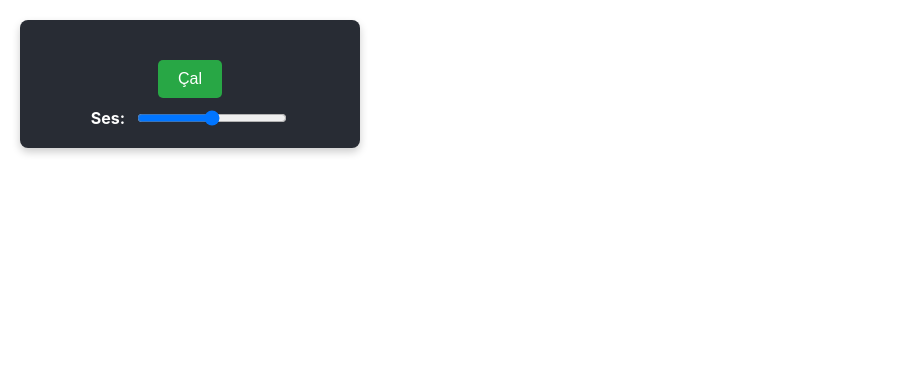
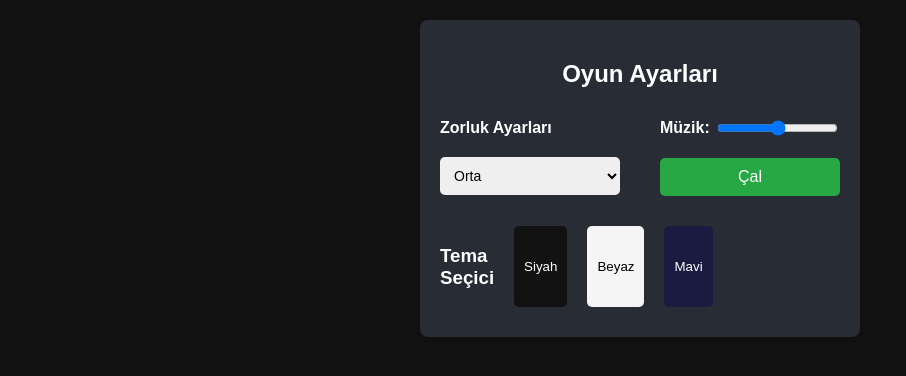
Before and after one commit to Mrtytt/UnoGame, a React (Create React App) app in the folder uno-game/: page /settings in a window 1280 px wide. Shown: the top 376 px of the page, without its empty margins (0-906 px from the left). Built offline with nearby package versions, Linux system fonts and the light colour scheme.

Commit message:
Update 1.1
Css güncellemeleri ve MusicContext eklemesi

```diff
--- a/uno-game/src/App.tsx
+++ b/uno-game/src/App.tsx
@@ -6,11 +6,10 @@ import RulesPage from './pages/rules';
 import UpdatesScreen from './pages/updates';
 import SupportScreen from './pages/support';
 import Settings from './pages/settings';
+import { MusicProvider } from './context/MusicContext'; // MusicProvider'ı import et
 
 const App: React.FC = () => {
   const [isLoading, setIsLoading] = useState(true);
-  const [isPaused, setIsPaused] = useState(false);
-  const [volume, setVolume] = useState(50);
 
   useEffect(() => {
     const timer = setTimeout(() => {
@@ -20,18 +19,9 @@ const App: React.FC = () => {
     return () => clearTimeout(timer);
   }, []);
 
-  // Duraklatma fonksiyonu
-  const handlePauseChange = (paused: boolean) => {
-    setIsPaused(paused);
-  };
-
-  // Ses seviyesi değiştirme fonksiyonu
-  const handleVolumeChange = (newVolume: number) => {
-    setVolume(newVolume);
-  };
-
   return (
     <Router>
+      <MusicProvider> {/* MusicProvider ile sarmalıyoruz */}
         <div>
           {isLoading ? <Loading /> : (
             <Routes>
@@ -39,13 +29,11 @@ const App: React.FC = () => {
               <Route path="/rules" element={<RulesPage />} />
               <Route path="/updates" element={<UpdatesScreen />} />
               <Route path="/support" element={<SupportScreen />} />
-            <Route
-              path="/settings"
-              element={<Settings onPauseChange={handlePauseChange} onVolumeChange={handleVolumeChange} />}
-            />
+              <Route path="/settings" element={<Settings />} />
             </Routes>
           )}
         </div>
+      </MusicProvider>
     </Router>
   );
 };
--- /dev/null
+++ b/uno-game/src/context/MusicContext.tsx
@@ -0,0 +1,60 @@
+import React, {
+    createContext,
+    useContext,
+    useRef,
+    useState,
+    useEffect,
+  } from "react";
+
+  interface MusicContextType {
+    isPlaying: boolean;
+    toggleMusic: () => void;
+    volume: number;
+    setVolume: (volume: number) => void;
+  }
+
+  const MusicContext = createContext<MusicContextType | undefined>(undefined);
+
+  // useMusic custom hook
+  export const useMusic = () => {
+    const context = useContext(MusicContext);
+    if (!context) {
+      throw new Error("useMusic must be used within a MusicProvider");
+    }
+    return context;
+  };
+
+  // MusicProvider component
+  export const MusicProvider: React.FC<{ children: React.ReactNode }> = ({ children }) => {
+    const audioRef = useRef<HTMLAudioElement>(null);
+    const [isPlaying, setIsPlaying] = useState(false);
+    const [volume, setVolume] = useState(0.5);
+
+    useEffect(() => {
+      if (audioRef.current) {
+        audioRef.current.volume = volume;
+        if (isPlaying) {
+          audioRef.current.play();
+        } else {
+          audioRef.current.pause();
+        }
+      }
+    }, [isPlaying, volume]);
+
+    const toggleMusic = () => {
+      setIsPlaying(!isPlaying);
+    };
+
+    const handleVolumeChange = (volume: number) => {
+      setVolume(volume);
+    };
+
+    return (
+      <MusicContext.Provider
+        value={{ isPlaying, toggleMusic, volume, setVolume: handleVolumeChange }}
+      >
+        <audio ref={audioRef} src="/music/background.mp3" loop />
+        {children}
+      </MusicContext.Provider>
+    );
+  };
--- a/uno-game/src/pages/rules.tsx
+++ b/uno-game/src/pages/rules.tsx
@@ -3,7 +3,7 @@ import React from 'react';
 const RulesPage = () => {
   return (
     <div style={styles.container}>
-      <h1>UNO Oyun Kuralları</h1>
+      <h1 style={styles.title}>UNO Oyun Kuralları</h1>
       <ul style={styles.rulesList}>
         <li>UNO, 2 ila 10 oyuncu ile oynanabilen bir kart oyunudur.</li>
         <li>Her oyuncuya 7 kart dağıtılır.</li>
@@ -13,7 +13,6 @@ const RulesPage = () => {
         <li>Oyunun amacı, kartları bitirip ilk önce oyunu bitirmektir.</li>
         <li>Oyun bitene kadar oyuncular sırayla kartlarını oynar ve oyun devam eder.</li>
       </ul>
-      <button onClick={() => window.history.back()} style={styles.backButton}>Geri Dön</button>
     </div>
   );
 };
@@ -21,22 +20,35 @@ const RulesPage = () => {
 const styles = {
   container: {
     padding: '20px',
-    textAlign: 'center' as 'center',
+    textAlign: 'center' as const,
+    backgroundColor: '#f4f4f9',
+    minHeight: '100vh',
+    display: 'flex',
+    flexDirection: 'column' as const,
+    alignItems: 'center',
+    justifyContent: 'center',
+    fontFamily: 'Arial, sans-serif',
+    color: '#333',
+    backgroundImage: 'url("https://www.transparenttextures.com/patterns/soft-wallpaper.png")',
+  },
+  title: {
+    fontSize: '2.5rem',
+    color: '#e63946',
+    marginBottom: '20px',
+    fontWeight: 'bold',
   },
   rulesList: {
-    listStyleType: 'disc' as 'disc',
-    textAlign: 'left' as 'left',
+    listStyleType: 'disc',
+    textAlign: 'left' as const,
     margin: '20px auto',
     width: '80%',
-  },
-  backButton: {
     padding: '10px 20px',
-    marginTop: '20px',
-    backgroundColor: '#4CAF50',
-    color: 'white',
-    border: 'none',
-    borderRadius: '5px',
-    cursor: 'pointer',
+    backgroundColor: '#ffffff',
+    borderRadius: '8px',
+    boxShadow: '0 4px 8px rgba(0, 0, 0, 0.1)',
+    color: '#555',
+    fontSize: '1.1rem',
+    lineHeight: '1.8',
   },
 };
 
--- a/uno-game/src/pages/settings.tsx
+++ b/uno-game/src/pages/settings.tsx
@@ -1,49 +1,87 @@
-import React, { useRef, useState } from "react";
+import React, { useRef, useState, useEffect } from "react";
+import { useMusic } from '../context/MusicContext';
 
-interface SettingsProps {
-  onPauseChange: (paused: boolean) => void;
-  onVolumeChange: (volume: number) => void;
-}
+const Settings: React.FC = () => {
+  const { isPlaying, toggleMusic, volume, setVolume } = useMusic();
+  const audioRef = useRef<HTMLAudioElement>(null);
+  const [difficulty, setDifficulty] = useState("Orta");
+  const [theme, setTheme] = useState<"black" | "white" | "navy">("black");
 
-const Settings: React.FC<SettingsProps> = ({ onPauseChange, onVolumeChange }) => {
-  const audioRef = useRef<HTMLAudioElement>(null);
-  const [isPlaying, setIsPlaying] = useState(false);
-  const [volume, setVolume] = useState(0.5);
-
-  const handlePauseToggle = () => {
-    setIsPlaying(prevState => {
-      onPauseChange(!prevState);
-      return !prevState;
-    });
-  };
-  const toggleMusic = () => {
-    if (audioRef.current) {
-      if (isPlaying) {
-        audioRef.current.pause();
-      } else {
-        audioRef.current.play();
-      }
-      setIsPlaying(!isPlaying);
-    }
+  // Tema değiştiğinde arka plan rengini kaydet
+  const changeTheme = (newTheme: keyof typeof themes) => {
+    setTheme(newTheme);
+    localStorage.setItem("theme", newTheme); // Tema kaydediliyor
   };
 
+  // Ses değiştiğinde ses seviyesini kaydet
   const adjustVolume = (event: React.ChangeEvent<HTMLInputElement>) => {
     const newVolume = parseFloat(event.target.value);
     if (audioRef.current) {
       audioRef.current.volume = newVolume;
     }
     setVolume(newVolume);
+    localStorage.setItem("volume", newVolume.toString()); // Ses kaydediliyor
+  };
+
+  const handleDifficultyChange = (
+    event: React.ChangeEvent<HTMLSelectElement>
+  ) => {
+    setDifficulty(event.target.value);
+  };
+
+  // Sayfa yüklendiğinde kullanıcı tercihlerini yükle
+  useEffect(() => {
+    const savedTheme = localStorage.getItem("theme") as
+      | "black"
+      | "white"
+      | "navy"
+      | null;
+    if (savedTheme) {
+      setTheme(savedTheme);
+    }
+
+    const savedVolume = localStorage.getItem("volume");
+    if (savedVolume) {
+      const volumeValue = parseFloat(savedVolume);
+      setVolume(volumeValue);
+      if (audioRef.current) {
+        audioRef.current.volume = volumeValue;
+      }
+    }
+  }, []);
+
+  // Sayfa yüklenirken tema ve ses ayarlarını uygula
+  useEffect(() => {
+    document.body.style.backgroundColor = themes[theme];
+    document.body.style.color = theme === "white" ? "black" : "white";
+  }, [theme]);
+
+  const themes: Record<"black" | "white" | "navy", string> = {
+    black: "#121212",
+    white: "#f5f5f5",
+    navy: "#1a1b41",
   };
 
   return (
     <div style={styles.settings}>
+      <h2 style={styles.title}>Oyun Ayarları</h2>
+      <div style={styles.firstPart}>
+        <div style={styles.setting}>
+        <label style={styles.volumeLabel}>Zorluk Ayarları</label>
+        <select
+            value={difficulty}
+            onChange={handleDifficultyChange}
+            style={styles.select}
+          >
+            <option value="Kolay">Kolay</option>
+            <option value="Orta">Orta</option>
+            <option value="Zor">Zor</option>
+          </select>
+        </div>
+        <div style={styles.setting}>
           <audio ref={audioRef} src="/music/background.mp3" loop />
-        <div style={styles.musicControls}>
-            <button style={styles.musicButton} onClick={toggleMusic}>
-            {isPlaying ? "Duraklat" : "Çal"}
-            </button>
           <div style={styles.volumeControl}>
-          <label style={styles.volumeLabel}>Ses:</label>
+            <label style={styles.volumeLabel}>Müzik:</label>
             <input
               type="range"
               min="0"
@@ -54,45 +92,102 @@ const Settings: React.FC<SettingsProps> = ({ onPauseChange, onVolumeChange }) =>
               style={styles.slider}
             />
           </div>
+          <button style={styles.musicButton} onClick={toggleMusic}>
+            {isPlaying ? "Duraklat" : "Çal"}
+          </button>
         </div>
       </div>
-
+      <div style={styles.setting}>
+        <div style={styles.themeSelector}>
+          <h3>Tema Seçici</h3>
+          <button
+            style={{
+              ...styles.themeButton,
+              backgroundColor: "#121212",
+              color: "white",
+            }}
+            onClick={() => changeTheme("black")}
+          >
+            Siyah
+          </button>
+          <button
+            style={{
+              ...styles.themeButton,
+              backgroundColor: "#f5f5f5",
+              color: "black",
+            }}
+            onClick={() => changeTheme("white")}
+          >
+            Beyaz
+          </button>
+          <button
+            style={{
+              ...styles.themeButton,
+              backgroundColor: "#1a1b41",
+              color: "white",
+            }}
+            onClick={() => changeTheme("navy")}
+          >
+            Mavi
+          </button>
+        </div>
+      </div>
+    </div>
   );
 };
 
 const styles = {
   settings: {
-    padding: '20px',
-    backgroundColor: '#282c34',
-    color: 'white',
-    borderRadius: '8px',
-    boxShadow: '0 4px 8px rgba(0, 0, 0, 0.2)',
-    maxWidth: '300px',
-    margin: '20px',
+    padding: "20px",
+    backgroundColor: "#282c34",
+    color: "white",
+    borderRadius: "8px",
+    boxShadow: "0 4px 8px rgba(0, 0, 0, 0.2)",
+    maxWidth: "400px",
+    margin: "20px auto",
+    fontFamily: "Arial, sans-serif",
+  },
+  title: {
+    fontSize: "1.5rem",
+    marginBottom: "20px",
+    textAlign: "center" as const,
   },
   setting: {
-    marginBottom: '20px',
+    marginBottom: "10px",
+    marginTop: "10px",
+    width: "45%",
   },
   label: {
-    fontSize: '16px',
-    marginBottom: '10px',
-    display: 'block',
+    fontSize: "16px",
+    display: "block",
+    marginTop:"10px",
+  },
+  select: {
+    width: "100%",
+    padding: "10px",
+    fontSize: "14px",
+    marginTop: "20px",
+    border: "none",
+    borderRadius: "5px",
+    cursor: "pointer",
+    transition: "background-color 0.3s ease",
+
   },
   button: {
-    padding: '10px 20px',
-    backgroundColor: '#007bff',
-    color: 'white',
-    border: 'none',
-    borderRadius: '4px',
-    cursor: 'pointer',
-    fontSize: '14px',
+    padding: "10px 20px",
+    backgroundColor: "#007bff",
+    color: "white",
+    border: "none",
+    borderRadius: "4px",
+    cursor: "pointer",
+    fontSize: "14px",
   },
   musicControls: {
-    marginTop: "20px",
+    marginTop: "10px",
     display: "flex",
     flexDirection: "column" as const,
     alignItems: "center",
-    gap: "10px",
+    gap: "15px", // Adjusted gap to match the other components
   },
   musicButton: {
     padding: "10px 20px",
@@ -102,18 +197,43 @@ const styles = {
     border: "none",
     borderRadius: "5px",
     cursor: "pointer",
+    transition: "background-color 0.3s ease",
+    width: "100%",
+    marginTop: "10px",
   },
   volumeControl: {
     display: "flex",
+    flexDirection: "row" as const,
     alignItems: "center",
     gap: "10px",
+    width: "100%",
+    marginBottom: "10px",
   },
   volumeLabel: {
     color: "white",
     fontWeight: "bold",
+    width: "45px", // Adjusted for alignment with slider
   },
   slider: {
-    width: "150px",
+    width: "100%", // Stretch to fill available space
+  },
+  themeSelector: {
+    marginTop: "20px",
+    display: "flex",
+    justifyContent: "space-between",
+    gap: "20px",
+  },
+  themeButton: {
+    padding: "10px",
+    border: "none",
+    borderRadius: "5px",
+    cursor: "pointer",
+  },
+  firstPart: {
+    flexDirection: "row" as const,
+    display: "flex",
+    alignItems: "center",
+    justifyContent: "space-between",
   },
 };
 
--- a/uno-game/src/pages/support.tsx
+++ b/uno-game/src/pages/support.tsx
@@ -27,14 +27,9 @@ const SupportScreen: React.FC = () => {
         <Typography sx={styles.contactInfo}>E-posta: support@uno.com</Typography>
         <Typography sx={styles.contactInfo}>Telefon: +90 555 123 45 67</Typography>
       </Box>
-      <Box sx={styles.section}>
-        <Typography variant="h6" sx={styles.subHeader}>
-          Sorun Bildir
-        </Typography>
-        <Button sx={styles.reportButton} variant="contained" onClick={() => alert('Sorun bildirme ekranına yönlendiriliyor...')}>
-          Sorun Bildir
-        </Button>
-      </Box>
+      <Button sx={styles.reportButton} variant="contained" onClick={() => alert('Sorun bildirme ekranına yönlendiriliyor...')}>
+        Sorun Bildir
+      </Button>
     </Box>
   );
 };
@@ -64,6 +59,7 @@ const styles = {
         backgroundColor: '#fff',
         borderRadius: '8px',
         boxShadow: '0 4px 8px rgba(0, 0, 0, 0.1)',
+        width:"50%",
     },
     subHeader: {
         fontWeight: 'bold',
```
Lines whose indentation alone changed are shown as unchanged.
